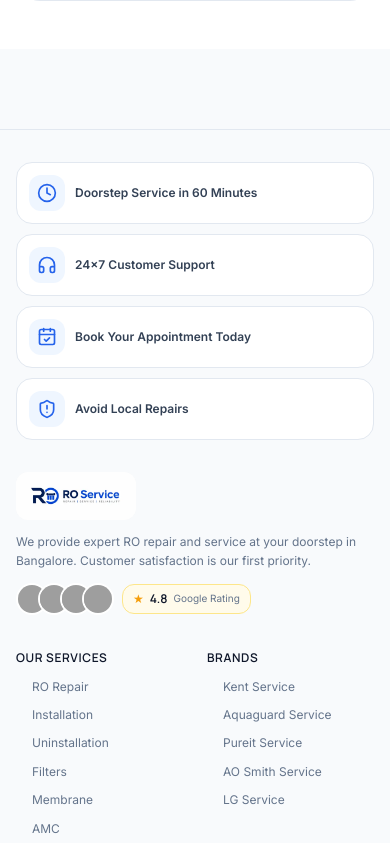
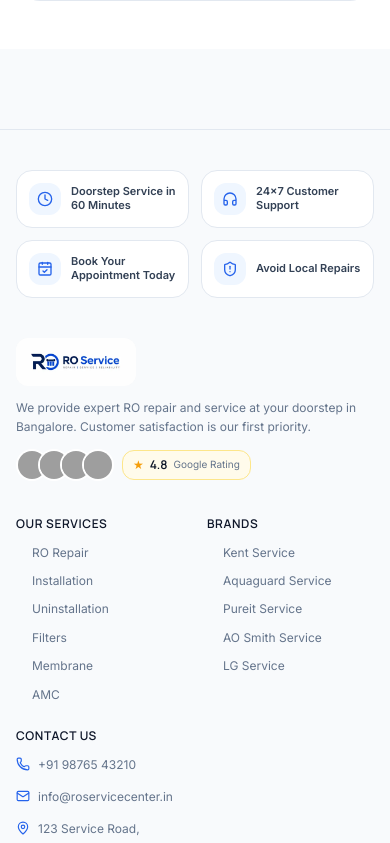
Before and after one commit to hoteldemo88-a11y/OG-Service, a React (Vite) app: page /disclaimer in a window 390 px wide. Shown: the part 2740-3583 px from the top of the page. Built offline with nearby package versions, Linux system fonts and the light colour scheme; grey boxes are pictures that could not be loaded.

Commit message:
increase performance

```diff
--- a/src/components/layout/Footer.jsx
+++ b/src/components/layout/Footer.jsx
@@ -8,10 +8,10 @@
   const isBrandDetail = location.pathname.startsWith('/brands/');
   return (
     <footer className="bg-[#f8fafc] border-t border-[#e2e8f0] pb-20 lg:pb-0" role="contentinfo">
-      <div className="py-8 sm:py-12 lg:py-16">
+      <div className="py-10 sm:py-12 lg:py-16">
         <Container>
           {/* Trust Badges */}
-          <div className="grid grid-cols-1 sm:grid-cols-2 lg:grid-cols-4 gap-2.5 sm:gap-3 lg:gap-4 mb-8 sm:mb-10 lg:mb-12">
+          <div className="grid grid-cols-2 lg:grid-cols-4 gap-3 sm:gap-4 mb-10 sm:mb-12">
             {[
               { icon: Clock, text: 'Doorstep Service in 60 Minutes' },
               { icon: Headphones, text: '24x7 Customer Support' },
@@ -21,10 +21,10 @@
               const Icon = item.icon;
               return (
                 <div key={item.text} className="flex items-center gap-2.5 bg-white px-3 sm:px-4 py-3 rounded-xl border border-[#e2e8f0]">
-                  <div className="w-9 h-9 bg-[#eff6ff] rounded-lg flex items-center justify-center shrink-0">
-                    <Icon className="w-5 h-5 text-[#2563eb]" />
+                  <div className="w-8 h-8 bg-[#eff6ff] rounded-lg flex items-center justify-center shrink-0">
+                    <Icon className="w-4 h-4 text-[#2563eb]" />
                   </div>
-                  <span className="text-[12px] sm:text-[13px] font-semibold text-[#334155] leading-tight">{item.text}</span>
+                  <span className="text-[11px] sm:text-[13px] font-semibold text-[#334155] leading-tight">{item.text}</span>
                 </div>
               );
             })}
```
